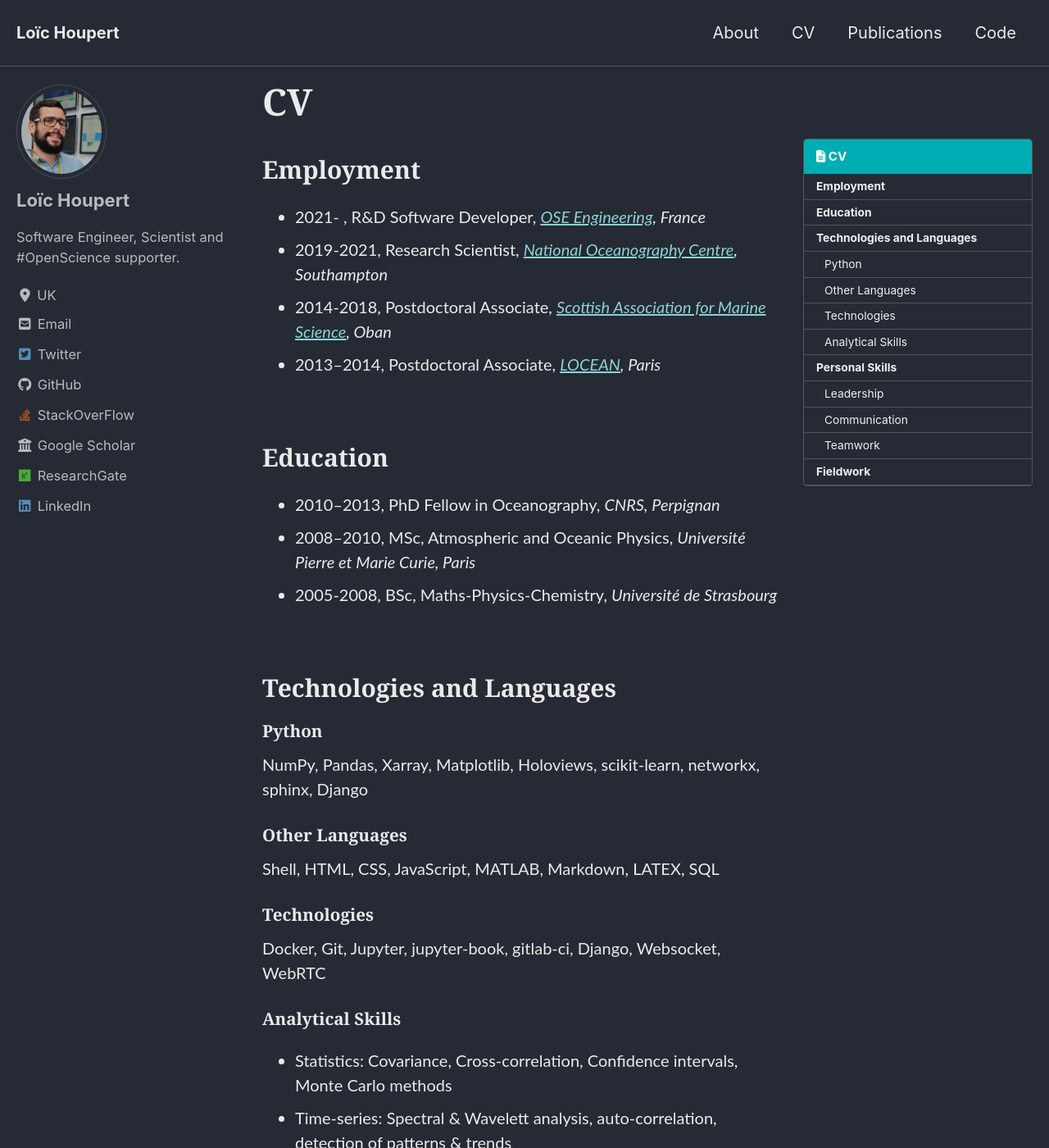
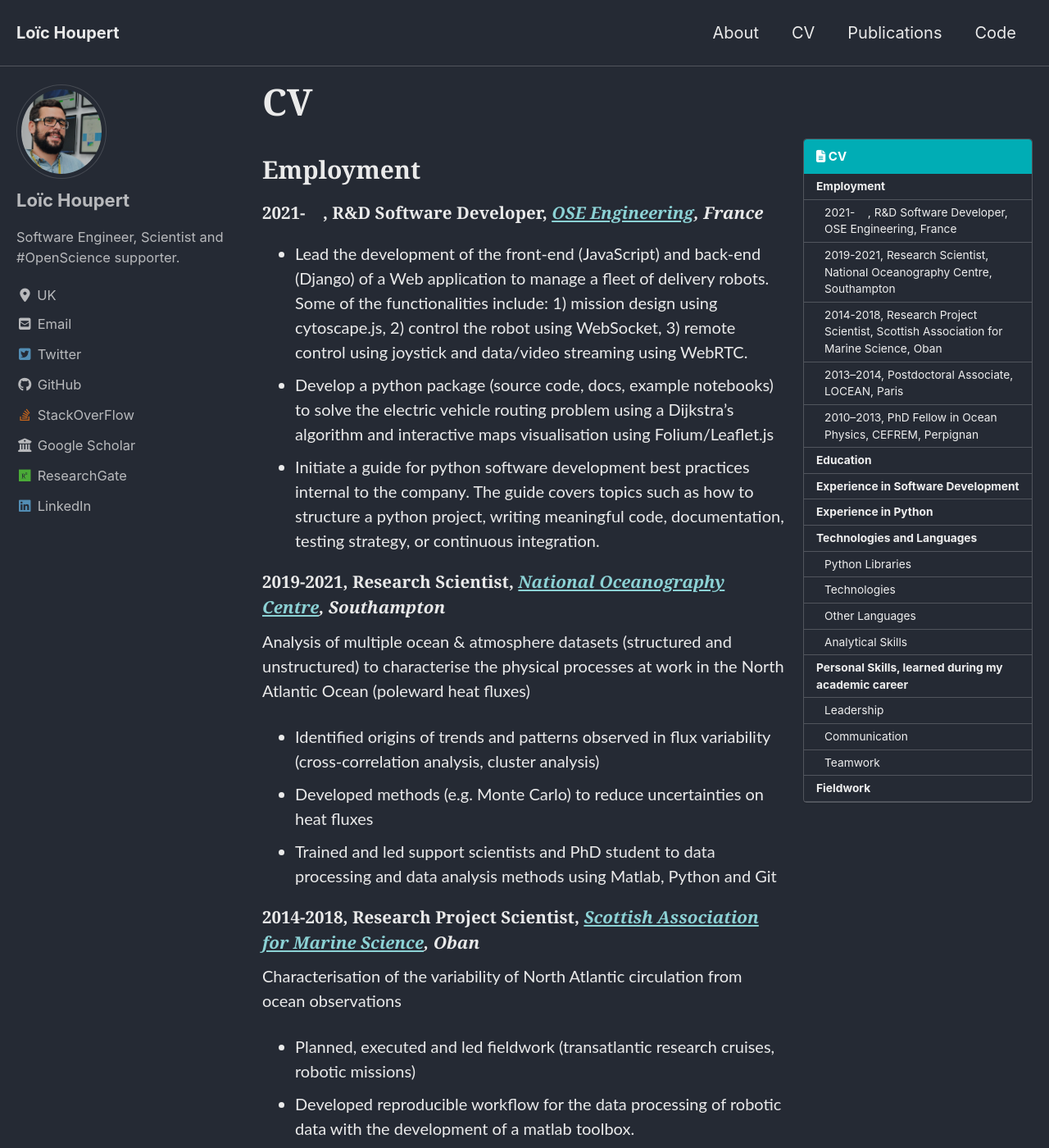
Before and after one commit to lhoupert/lhoupert.github.io, a Jekyll site: the page built from _pages/cv.md, in a window 1280 px wide and 1400 px high. Shown: the whole window at 82% size. Built offline with Jekyll 4.4.1, drawn with Linux system fonts in a browser that asks for light colours; cached includes are drawn as plain includes; nearby versions of some CDN libraries; some of the changed text lies outside the part shown.

Commit message:
update cv

```diff
--- a/_pages/cv.md
+++ b/_pages/cv.md
@@ -9,27 +9,81 @@
 ---
 
 #### Employment
-+ 2021-   , R&D Software Developer, *[OSE Engineering](http://ose-engineering.fr/){:target="_blank"}, France*
-+ 2019-2021, Research Scientist, *[National Oceanography Centre](https://noc.ac.uk/), Southampton*
-+ 2014-2018, Postdoctoral Associate, *[Scottish Association for Marine Science](https://www.sams.ac.uk/), Oban*
-+ 2013–2014, Postdoctoral Associate, *[LOCEAN](https://www.locean-ipsl.upmc.fr), Paris*
+##### 2021-&nbsp;&nbsp;&nbsp;&nbsp;, R&D Software Developer, *[OSE Engineering](http://ose-engineering.fr/){:target="_blank"}, France*
++ Lead the development of the front-end (JavaScript) and back-end (Django) of a Web application to manage a fleet of delivery robots.
+Some of the functionalities include: 1) mission design using cytoscape.js, 2) control the robot using WebSocket, 3) remote control
+using joystick and data/video streaming using WebRTC.
++ Develop a python package (source code, docs, example notebooks) to solve the electric vehicle routing problem using a
+Dijkstra's algorithm and interactive maps visualisation using Folium/Leaflet.js
++ Initiate a guide for python software development best practices internal to the company. The guide covers topics such as
+how to structure a python project, writing meaningful code, documentation, testing strategy, or continuous integration.
+
+##### 2019-2021, Research Scientist, *[National Oceanography Centre](https://noc.ac.uk/){:target="_blank"}, Southampton*
+Analysis of multiple ocean & atmosphere datasets (structured and unstructured) to characterise the physical processes
+at work in the North Atlantic Ocean (poleward heat fluxes)
++ Identified origins of trends and patterns observed in flux variability (cross-correlation analysis, cluster analysis)
++ Developed methods (e.g. Monte Carlo) to reduce uncertainties on heat fluxes
++ Trained and led support scientists and PhD student to data processing and data analysis methods using Matlab, Python and Git
+
+##### 2014-2018, Research Project Scientist, *[Scottish Association for Marine Science](https://www.sams.ac.uk/){:target="_blank"}, Oban*
+Characterisation of the variability of North Atlantic circulation from ocean observations
++ Planned, executed and led fieldwork (transatlantic research cruises, robotic missions)
++ Developed reproducible workflow for the data processing of robotic data with the development of a matlab toolbox.
++ Designed new methods to characterise the ocean heat transport from new observations (gridding of irregular datasets, objective mapping, spectral analysis, Monte Carlo)
++ Led and published reports and research articles on the data obtained from field programmes
+
+##### 2013–2014, Postdoctoral Associate, *[LOCEAN](https://www.locean-ipsl.upmc.fr){:target="_blank"}, Paris*
+Characterisation of the spatio-temporal scales relevant for the winter mixing of the ocean
++ Identified principal mode of variability of ocean currents using dimension reduction methods.
++ Detection of coherent eddy patterns in time-series using wavelett analysis.
+
+##### 2010–2013, PhD Fellow in Ocean Physics, *[CEFREM](https://cefrem.univ-perp.fr/){:target="_blank"}, Perpignan*
+Analysis of multi-platform observations to study of the impact of episodic events (storm and winter mixing)
+on the ocean circulation and the long-term evolution of its properties
++ Data gathering, cleaning and exploration of oceanic profiles (>200k), including quality control procedures
+(cross-calibration,outliers), metadata collection and descriptive statistics
++ Analysed spatio-temporal variability of ocean mixing (covariance and time-series analysis)
++ Identified spatial regions with similar seasonal cycle using a k-mean cluster analysis
 
 <br/>
 
 #### Education
-+ 2010–2013, PhD Fellow in Oceanography, *CNRS, Perpignan*
++ 2010–2013, PhD in Ocean Physics, *CNRS, Perpignan*
 + 2008–2010, MSc, Atmospheric and Oceanic Physics, *Université Pierre et Marie Curie, Paris*
 + 2005-2008, BSc, Maths-Physics-Chemistry, *Université de Strasbourg*
 
 <br/>
 
+
+#### Experience in Software Development
++ regular (and efficient) communication with co-worker and customers
++ good understanding of the project requirements, and if necessary, helping the customer formulate what he/she wants
++ project management: project planning, prioritizing requirements, and breaking user stories in tasks
++ follow best practices for structuring, designing, and documenting a software project
++ automation: code linter/formatter, source control, testing, and continuous integration pipelines.
+
+#### Experience in Python
+I mostly use Python as a procedural programming and objected-oriented programming language. I love learning new python patterns
+and write “pythonic” code. For example, when it is suited, I like using assertions, decorators, _args_ and _*kwargs_ parameters,
+NamedTuples and Data Classes, ABC Classes, dictionary, list comprehensions, or generator expressions.
+
+When I am writing code, I follow the [PEP8 guidelines](https://peps.python.org/pep-0008/) and software engineering principles from Robert C. Martin’s book [Clean Code](https://github.com/lhoupert/clean-code-python){:target="_blank"},
+such as writing code that explains itself and is easy to read, writing bug repellent code, follow DRY and SOLID principles and working with design patterns.
+
+I am also documenting the project continuously by creating markdown or reST files and writing docstrings for all the main functions,
+classes and modules developed in the project. Then I use [Sphinx](https://www.sphinx-doc.org/en/master/){:target="_blank"} to automatically extract docstrings and compiles them into
+a well-structured and easily readable HTML documentation.
+
+I like to use the [Pytest](https://docs.pytest.org){:target="_blank"} framework for my unit and functional tests.
+
+
 #### Technologies and Languages
-##### Python
-NumPy, Pandas, Xarray, Matplotlib, Holoviews, scikit-learn, networkx, sphinx, Django
+##### Python Libraries
+NumPy, Pandas, scipy, Xarray, Matplotlib, Holoviews, scikit-learn, networkx, sphinx, Django, argparse, pytest
+##### Technologies
+Containerization (Docker, docker-compose), source control (Git), Continuous Integration (gitlab-ci), Django, Websocket, WebRTC
 ##### Other Languages
-Shell, HTML, CSS, JavaScript, MATLAB, Markdown, LATEX, SQL
-##### Technologies
-Docker, Git, Jupyter,  jupyter-book, gitlab-ci, Django, Websocket, WebRTC
+JavaScript, Shell, HTML, CSS,  MATLAB, Markdown, LATEX, SQL
 ##### Analytical Skills
   + Statistics: Covariance, Cross-correlation, Confidence intervals, Monte Carlo methods
   + Time-series: Spectral & Wavelett analysis, auto-correlation, detection of patterns & trends
@@ -39,7 +93,7 @@
 
 <br/>
 
-#### Personal Skills
+#### Personal Skills, learned during my academic career
 ##### Leadership
   + Responsible for the data acquisition, processing & storage for the UK research program [UK-OSNAP](https://www.ukosnap.org)
   + Supervised and trained MSc and PhD students to data analysis methods in oceanography
@@ -56,49 +110,8 @@
 
 
 <br/>
+
 #### Fieldwork
 + 12 oceanographic cruises, 200 days at sea in the North Atlantic and in the Mediterranean.
 Planned and led fieldwork activities, liaise with mariners, cruise reports redaction
 + 9 ocean glider missions (underwater robot) [2014-2018]: piloting, data processing and analysis
-
-
-<!--
-## Teaching experiences
-+ Fluid dynamics (5 semesters)
-+ Finite element in Thermofluids (4 semesters)
-+ Introduction to MATLAB programming (1 semesters)
-+ Design and manufacture assisted by computer
-
-## Research Committee
-+ 2020, Samantha Medina, Influence of buoyancy on the velocity of floating objects affected by wind and current, Undergraduate thesis
-
-## Fieldworks
-+ April 30-May 4 2018, [AOML South Florida Program](https://www.aoml.noaa.gov/phod/sfp), South Florida
-+ April 15-May 6, 2017, [Splash Experiment](http://carthe.org/splash/), Louisiana
-+ September 12, 2016, [Bay Drift Project](http://carthe.org/baydrift/), Miami
-
-## Skills
-+ Scientific communication
-    + Conferences
-    + Data visualization and presentation (LaTeX, Matplotlib, TikZ, Tecplot, Paraview)
-+ Computational
-  - Finite Element Method
-  - Lagrangian Analysis
-  - Post-processing techniques
-+ Experimental
-  - Particle image velocimetry
-  - Laser doppler velocimetry
-  - Hot wire anemometer
-  - Polarographic method
-+ Programming
-  - Python
-  - C/C++
-  - Arduino
-+ Technical softwares
-  - Catia/Solidworks
-
-## Languages
-+ French (native)
-+ English (excellent knowledge)
-+ Spanish (good knowledge)
-+ Portuguese (beginner) -->
```
